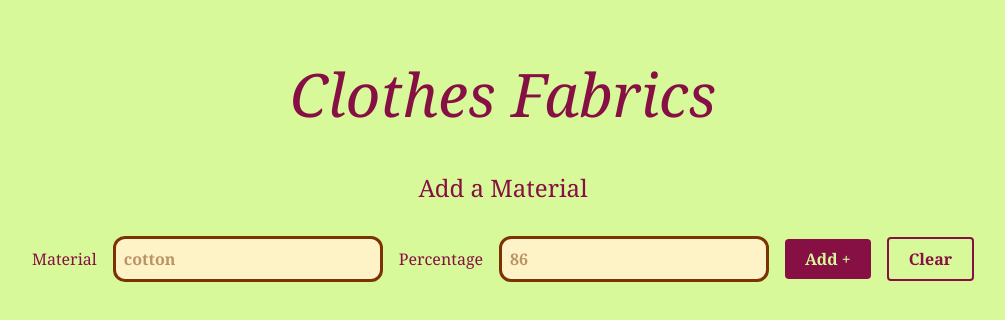
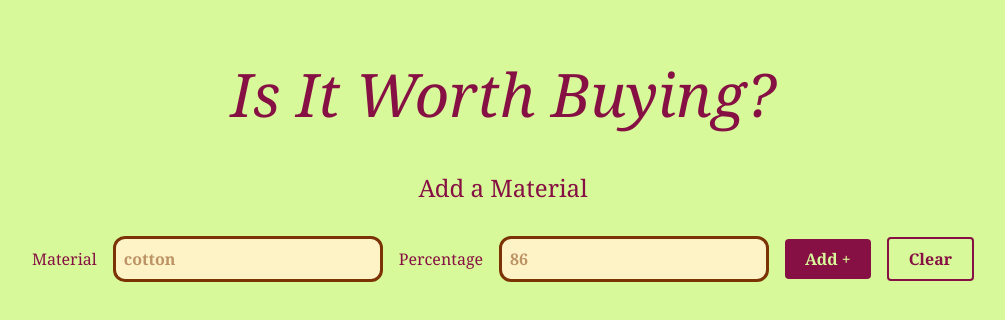
Before and after one commit to keoty96/clothes-fabrics, a Next.js app: page / in a window 1280 px wide. Shown: the top 320 px of the page, without its empty margins (137-1142 px from the left). Built offline with nearby package versions, Linux system fonts and the light colour scheme.

Commit message:
change title

```diff
--- a/app/page.tsx
+++ b/app/page.tsx
@@ -4,7 +4,7 @@ import MaterialForm from "./components/MaterialForm";
 export default function Home() {
   return (
     <main className="bg-lime-200 text-pink-900 font-serif min-h-svh pt-16 flex flex-col gap-12">
-      <h1 className="text-6xl text-center italic">Clothes Fabrics</h1>
+      <h1 className="text-6xl text-center italic">Is It Worth Buying?</h1>
       <MaterialForm />
     </main>
   );
```
